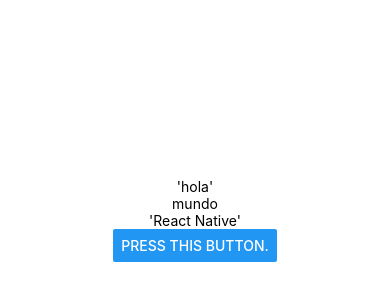
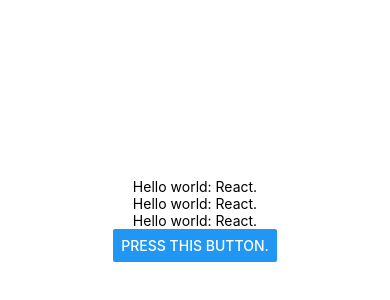
Before and after one commit to fernando-polo/PM192, a React Native app in the folder my-blank/: screen / in a window 390 px wide. Shown: the part 202-502 px from the top of the page. Built offline with nearby package versions, Linux system fonts and the light colour scheme.

Commit message:
useState
Uso de useState para modificar el texto.

```diff
--- a/my-blank/App.js
+++ b/my-blank/App.js
@@ -2,11 +2,15 @@
 // Zona 1: Importaciones
 import { StatusBar } from 'expo-status-bar';
 import { Button, StyleSheet, Text, View } from 'react-native';
+import React, {useState} from 'react';
 
-const Texto = (props) =>{
-  const {children} = props
+const Texto = () =>{
+  const [contenido, setContenido] = useState('Hello world: React.')
+  const actualizarTexto = () => {
+    setContenido('Estado actualizado')
+  }
   return (
-          <Text> { children } </Text>
+          <Text onPress={actualizarTexto}>{contenido}</Text>
   )
 }
 
@@ -16,9 +20,9 @@
   return (
 
     <View style={styles.container}>
-      <Texto> 'hola' </Texto>
-      <Texto> mundo </Texto>
-      <Texto> 'React Native' </Texto>
+      <Texto></Texto>
+      <Texto></Texto>
+      <Texto></Texto>
       <Button title='Press this button.'></Button>
       <StatusBar style="auto" />
     </View>
```
